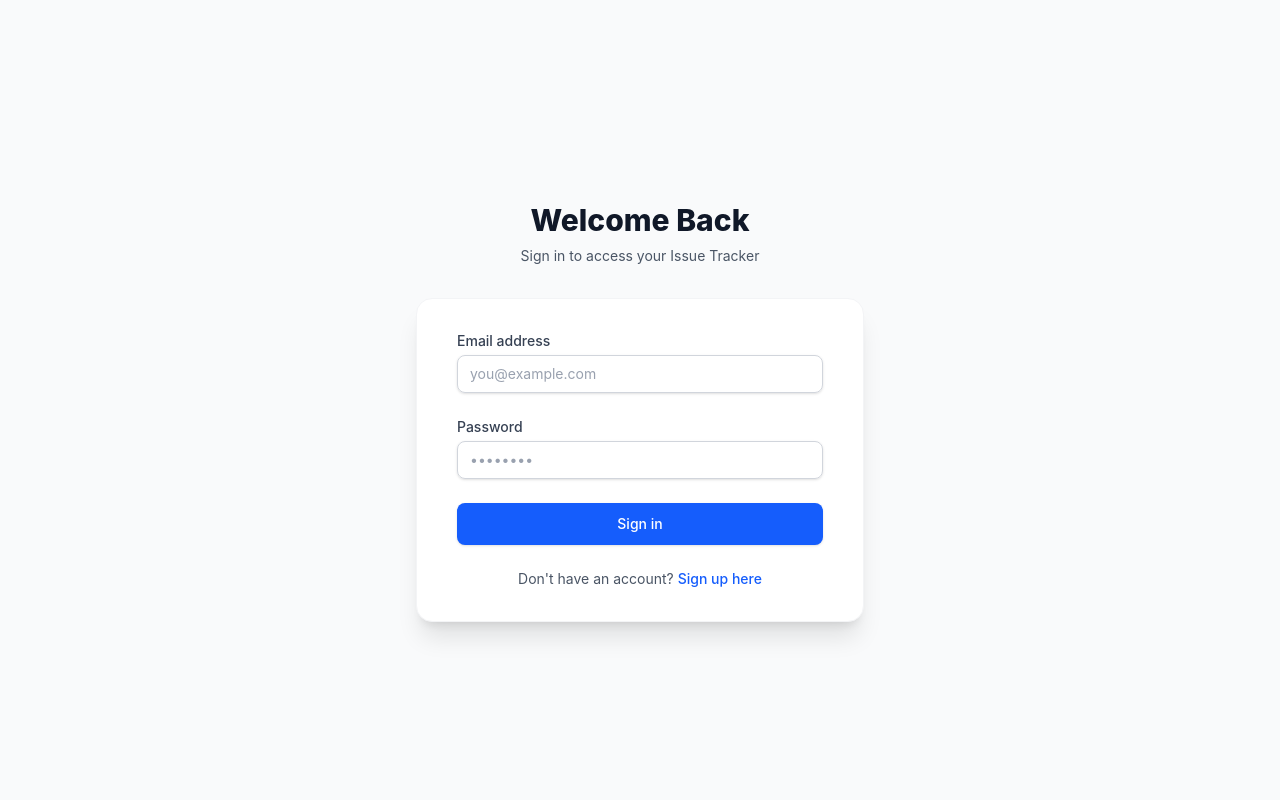
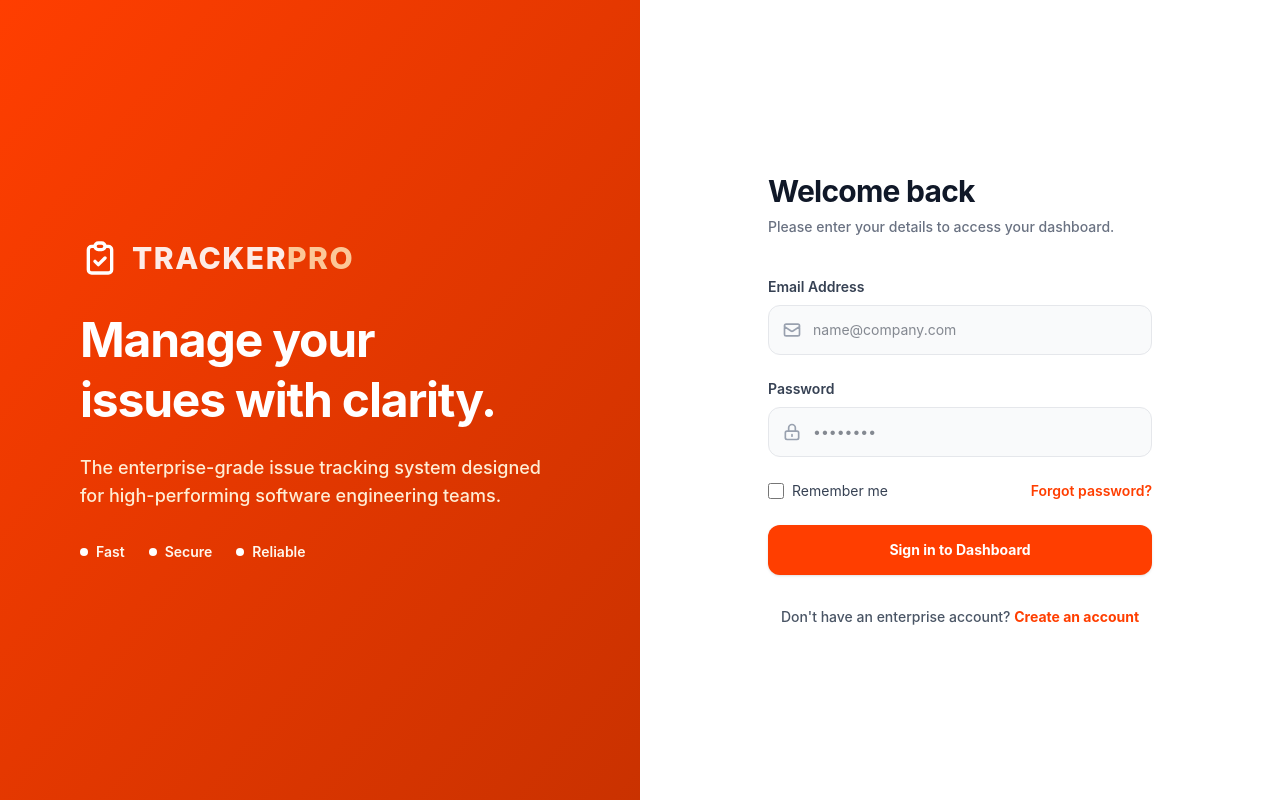
Before and after one commit to ashenlakmal/Issue-Tracking-System, a SvelteKit app: page /login in a window 1280 px wide. Built offline with nearby package versions, Linux system fonts and the light colour scheme.

Commit message:
login page With Orange bg

```diff
--- a/src/routes/login/+page.svelte
+++ b/src/routes/login/+page.svelte
@@ -1,87 +1,216 @@
 <!-- src/routes/login/+page.svelte -->
 <script lang="ts">
-	// State variables to store user input
+	// State variables for enterprise login form
 	let email = '';
 	let password = '';
+	let rememberMe = false;
 
-	// Function to handle the login form submission
 	const handleLogin = () => {
-		// We will connect this to our backend/Prisma later
-		console.log('Login attempt with:', email);
+		// Authentication logic will be added here later
+		console.log('Enterprise Login attempt:', { email, password, rememberMe });
 	};
 </script>
 
-<!-- Main container: Full screen height, centered content, light gray background -->
-<div class="flex min-h-screen flex-col justify-center bg-gray-50 py-12 font-sans sm:px-6 lg:px-8">
-	<!-- Header Section -->
-	<div class="sm:mx-auto sm:w-full sm:max-w-md">
-		<h2 class="mt-6 text-center text-3xl font-extrabold text-gray-900">Welcome Back</h2>
-		<p class="mt-2 text-center text-sm text-gray-600">Sign in to access your Issue Tracker</p>
+<!-- Main Container: Full screen, Split layout for Large screens -->
+<div class="flex min-h-screen bg-white font-sans">
+	<!-- Left Side: Branding / Marketing (Visible only on Desktop) -->
+	<!-- Using Svelte's official orange brand color: #ff3e00 -->
+	<div
+		class="relative hidden items-center justify-center overflow-hidden bg-[#ff3e00] lg:flex lg:w-1/2"
+	>
+		<!-- Abstract Background Gradient overlay -->
+		<div class="absolute inset-0 bg-gradient-to-br from-[#ff3e00] to-[#c73100] opacity-95"></div>
+
+		<!-- Branding Content -->
+		<div class="relative z-10 max-w-xl p-12 text-white">
+			<div class="mb-8 flex items-center space-x-3">
+				<!-- A simple clean SVG Logo -->
+				<svg
+					class="h-10 w-10 text-white"
+					fill="none"
+					stroke="currentColor"
+					viewBox="0 0 24 24"
+					xmlns="http://www.w3.org/2000/svg"
+				>
+					<path
+						stroke-linecap="round"
+						stroke-linejoin="round"
+						stroke-width="2"
+						d="M9 5H7a2 2 0 00-2 2v12a2 2 0 002 2h10a2 2 0 002-2V7a2 2 0 00-2-2h-2M9 5a2 2 0 002 2h2a2 2 0 002-2M9 5a2 2 0 012-2h2a2 2 0 012 2m-6 9l2 2 4-4"
+					></path>
+				</svg>
+				<h1 class="text-3xl font-extrabold tracking-wider uppercase opacity-90">
+					Tracker<span class="text-orange-200">Pro</span>
+				</h1>
+			</div>
+
+			<h2 class="mb-6 text-5xl leading-tight font-bold tracking-tight">
+				Manage your <br /> issues with clarity.
+			</h2>
+			<p class="mb-8 text-lg font-medium text-orange-100">
+				The enterprise-grade issue tracking system designed for high-performing software engineering
+				teams.
+			</p>
+
+			<!-- Feature highlights -->
+			<div class="flex space-x-6 text-sm font-semibold text-orange-50">
+				<div class="flex items-center">
+					<span class="mr-2 h-2 w-2 rounded-full bg-white"></span> Fast
+				</div>
+				<div class="flex items-center">
+					<span class="mr-2 h-2 w-2 rounded-full bg-white"></span> Secure
+				</div>
+				<div class="flex items-center">
+					<span class="mr-2 h-2 w-2 rounded-full bg-white"></span> Reliable
+				</div>
+			</div>
+		</div>
 	</div>
 
-	<!-- Login Card Section -->
-	<div class="mt-8 sm:mx-auto sm:w-full sm:max-w-md">
-		<div class="border border-gray-100 bg-white px-4 py-8 shadow-xl sm:rounded-2xl sm:px-10">
-			<!-- Login Form -->
+	<!-- Right Side: Login Form -->
+	<div
+		class="relative flex w-full flex-col justify-center px-8 sm:px-16 lg:w-1/2 lg:px-24 xl:px-32"
+	>
+		<!-- Mobile Logo (Visible only on small screens) -->
+		<div class="mb-10 flex items-center space-x-2 lg:hidden">
+			<svg
+				class="h-8 w-8 text-[#ff3e00]"
+				fill="none"
+				stroke="currentColor"
+				viewBox="0 0 24 24"
+				xmlns="http://www.w3.org/2000/svg"
+			>
+				<path
+					stroke-linecap="round"
+					stroke-linejoin="round"
+					stroke-width="2"
+					d="M9 5H7a2 2 0 00-2 2v12a2 2 0 002 2h10a2 2 0 002-2V7a2 2 0 00-2-2h-2M9 5a2 2 0 002 2h2a2 2 0 002-2M9 5a2 2 0 012-2h2a2 2 0 012 2m-6 9l2 2 4-4"
+				></path>
+			</svg>
+			<span class="text-2xl font-extrabold text-gray-900 uppercase"
+				>Tracker<span class="text-[#ff3e00]">Pro</span></span
+			>
+		</div>
+
+		<div class="mx-auto w-full max-w-md lg:mx-0">
+			<h3 class="mb-2 text-3xl font-bold tracking-tight text-gray-900">Welcome back</h3>
+			<p class="mb-10 text-sm font-medium text-gray-500">
+				Please enter your details to access your dashboard.
+			</p>
+
 			<form class="space-y-6" on:submit|preventDefault={handleLogin}>
-				<!-- Email Input Field -->
+				<!-- Email Input -->
 				<div>
-					<label for="email" class="block text-sm font-medium text-gray-700"> Email address </label>
-					<div class="mt-1">
+					<label for="email" class="mb-2 block text-sm font-semibold text-gray-700"
+						>Email Address</label
+					>
+					<div class="relative">
+						<div class="pointer-events-none absolute inset-y-0 left-0 flex items-center pl-3.5">
+							<!-- Mail Icon -->
+							<svg
+								class="h-5 w-5 text-gray-400"
+								fill="none"
+								viewBox="0 0 24 24"
+								stroke="currentColor"
+							>
+								<path
+									stroke-linecap="round"
+									stroke-linejoin="round"
+									stroke-width="2"
+									d="M3 8l7.89 5.26a2 2 0 002.22 0L21 8M5 19h14a2 2 0 002-2V7a2 2 0 00-2-2H5a2 2 0 00-2 2v10a2 2 0 002 2z"
+								/>
+							</svg>
+						</div>
 						<input
 							id="email"
-							name="email"
 							type="email"
-							autocomplete="email"
+							bind:value={email}
+							class="block w-full rounded-xl border border-gray-200 bg-gray-50 py-3.5 pr-4 pl-11 text-gray-900 transition-all duration-200 focus:border-transparent focus:bg-white focus:ring-2 focus:ring-[#ff3e00] focus:outline-none sm:text-sm"
+							placeholder="name@company.com"
 							required
-							bind:value={email}
-							class="block w-full appearance-none rounded-lg border border-gray-300 px-3 py-2 placeholder-gray-400 shadow-sm transition duration-200 focus:border-blue-500 focus:ring-2 focus:ring-blue-500 focus:outline-none sm:text-sm"
-							placeholder="you@example.com"
 						/>
 					</div>
 				</div>
 
-				<!-- Password Input Field -->
+				<!-- Password Input -->
 				<div>
-					<label for="password" class="block text-sm font-medium text-gray-700"> Password </label>
-					<div class="mt-1">
+					<label for="password" class="mb-2 block text-sm font-semibold text-gray-700"
+						>Password</label
+					>
+					<div class="relative">
+						<div class="pointer-events-none absolute inset-y-0 left-0 flex items-center pl-3.5">
+							<!-- Lock Icon -->
+							<svg
+								class="h-5 w-5 text-gray-400"
+								fill="none"
+								viewBox="0 0 24 24"
+								stroke="currentColor"
+							>
+								<path
+									stroke-linecap="round"
+									stroke-linejoin="round"
+									stroke-width="2"
+									d="M12 15v2m-6 4h12a2 2 0 002-2v-6a2 2 0 00-2-2H6a2 2 0 00-2 2v6a2 2 0 002 2zm10-10V7a4 4 0 00-8 0v4h8z"
+								/>
+							</svg>
+						</div>
 						<input
 							id="password"
-							name="password"
 							type="password"
-							autocomplete="current-password"
+							bind:value={password}
+							class="block w-full rounded-xl border border-gray-200 bg-gray-50 py-3.5 pr-4 pl-11 text-gray-900 transition-all duration-200 focus:border-transparent focus:bg-white focus:ring-2 focus:ring-[#ff3e00] focus:outline-none sm:text-sm"
+							placeholder="••••••••"
 							required
-							bind:value={password}
-							class="block w-full appearance-none rounded-lg border border-gray-300 px-3 py-2 placeholder-gray-400 shadow-sm transition duration-200 focus:border-blue-500 focus:ring-2 focus:ring-blue-500 focus:outline-none sm:text-sm"
-							placeholder="••••••••"
 						/>
 					</div>
 				</div>
 
-				<!-- Submit Button -->
+				<!-- Extra Actions (Remember me & Forgot password) -->
+				<div class="flex items-center justify-between">
+					<div class="flex items-center">
+						<input
+							id="remember-me"
+							name="remember-me"
+							type="checkbox"
+							bind:checked={rememberMe}
+							class="h-4 w-4 cursor-pointer rounded border-gray-300 text-[#ff3e00] transition duration-150 focus:ring-[#ff3e00]"
+						/>
+						<label for="remember-me" class="ml-2 block cursor-pointer text-sm text-gray-700">
+							Remember me
+						</label>
+					</div>
+
+					<div class="text-sm">
+						<a
+							href="#"
+							class="font-semibold text-[#ff3e00] transition duration-150 hover:text-[#cc3100]"
+						>
+							Forgot password?
+						</a>
+					</div>
+				</div>
+
+				<!-- Login Button -->
 				<div>
 					<button
 						type="submit"
-						class="flex w-full justify-center rounded-lg border border-transparent bg-blue-600 px-4 py-2.5 text-sm font-medium text-white shadow-sm transition duration-200 hover:bg-blue-700 focus:ring-2 focus:ring-blue-500 focus:ring-offset-2 focus:outline-none"
+						class="flex w-full transform justify-center rounded-xl border border-transparent bg-[#ff3e00] px-4 py-3.5 text-sm font-bold text-white shadow-sm transition-all duration-200 hover:-translate-y-0.5 hover:bg-[#eb3900] focus:ring-2 focus:ring-[#ff3e00] focus:ring-offset-2 focus:outline-none"
 					>
-						Sign in
+						Sign in to Dashboard
 					</button>
 				</div>
 			</form>
 
-			<!-- Registration Link -->
-			<div class="mt-6 text-center">
-				<p class="text-sm text-gray-600">
-					Don't have an account?
-					<!-- We will create the /register route next -->
-					<a
-						href="/register"
-						class="font-medium text-blue-600 transition duration-150 hover:text-blue-500"
-					>
-						Sign up here
-					</a>
-				</p>
-			</div>
+			<!-- Registration Link for user registration functionality -->
+			<p class="mt-8 text-center text-sm font-medium text-gray-600">
+				Don't have an enterprise account?
+				<a
+					href="/register"
+					class="font-bold text-[#ff3e00] transition duration-150 hover:text-[#cc3100]"
+				>
+					Create an account
+				</a>
+			</p>
 		</div>
 	</div>
 </div>
```
